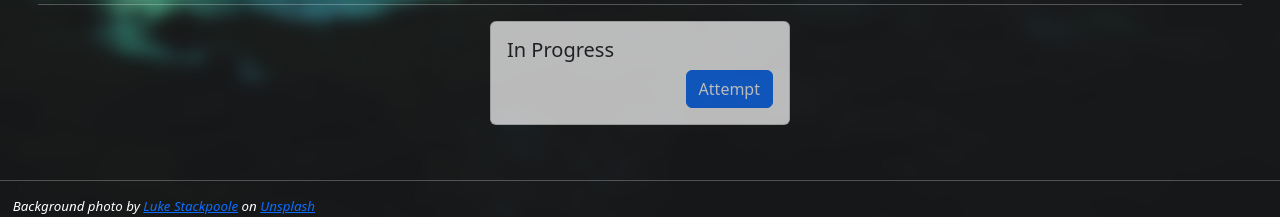
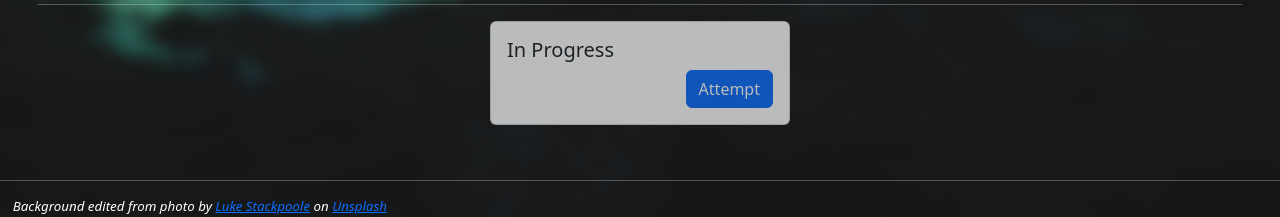
Before and after one commit to Wolfdragon24/comp6841-project, a Flask app: page / in a window 1280 px wide. Shown: the part 1189-1406 px from the top of the page. Run offline with Flask 3, Linux system fonts and the light colour scheme; some libraries are stand-ins or nearby versions.

Commit message:
Fixed resource paths

```diff
--- a/main.py
+++ b/main.py
@@ -11,17 +11,17 @@ aus = pytz.timezone('Australia/Sydney')
 challenges = {
     "osint": {
         "title": "Where was I taken?",
-        "desc": "I spy with my little eye... a world far down below. Name from whence the lens nigh, then the flag you seek you know.\n\nThe flag is in all caps separated by underscores, e.g. DOM_CTF{CENTRAL_STATION}. <a href='https://ctf.wolfdragon.me/resources/osint.jpg'>Resources</a>",
+        "desc": "I spy with my little eye... a world far down below. Name from whence the lens nigh, then the flag you seek you know.\n\nThe flag is in all caps separated by underscores, e.g. DOM_CTF{CENTRAL_STATION}. <a href='https://ctf.wolfdragon.me:5000/resources/osint.jpg'>Resources</a>",
         "answer": "MERITON_SUITE_WORLD_TOWER"
     },
     "bufferformat": {
         "title": "One won't bring you far enough...",
-        "desc": "You've seen buffer overflows vulnerabilities, you've seen format strings vulnerabilities, but have you needed both?\n\nLocated at <code>nc ctf.wolfdragon.me 62401</code> is the answer you seek, exploring the binary locally first from <a href='https://ctf.wolfdragon.me/resources/bufferformat'>Resources</a> is highly recommended!",
+        "desc": "You've seen buffer overflows vulnerabilities, you've seen format strings vulnerabilities, but have you needed both?\n\nLocated at <code>nc ctf.wolfdragon.me 62401</code> is the answer you seek, exploring the binary locally first from <a href='https://ctf.wolfdragon.me:5000/resources/bufferformat'>Resources</a> is highly recommended!",
         "answer": "TRAILBLAZED_THE_DOUBLE"
     },
     "stego": {
         "title": "Great views up here!",
-        "desc": "Up in the air again in yet another challenge. This time, keep your eyes out for clues and you might just spot the keys you're looking for. Your key will be enclosed in two keys, though what you have now might not be what you must use now...\n\n<a href='https://ctf.wolfdragon.me/resources/stego.png'>Resources</a>",
+        "desc": "Up in the air again in yet another challenge. This time, keep your eyes out for clues and you might just spot the keys you're looking for. Your key will be enclosed in two keys, though what you have now might not be what you must use now...\n\n<a href='https://ctf.wolfdragon.me:5000/resources/stego.png'>Resources</a>",
         "answer": "HIDDEN_IN_PLANE_SIGHT"
     }
 }
@@ -157,6 +157,8 @@ def challenge_lookup(challenge_id):
         'valid': False
     })
 
+# ADMIN ROUTES
+
 # HELPER FUNCTIONS
 
 def make_cookie(username: str):
--- a/templates/index.html
+++ b/templates/index.html
@@ -132,7 +132,7 @@
 
     <hr class="font-adjust">
     <i style="font-size: smaller; color: white; margin: 1%;">
-      Background photo by <a href="https://unsplash.com/@withluke?utm_content=creditCopyText&utm_medium=referral&utm_source=unsplash">Luke Stackpoole</a> on <a href="https://unsplash.com/photos/5Qqkjn4PFPA?utm_content=creditCopyText&utm_medium=referral&utm_source=unsplash">Unsplash</a>
+      Background edited from photo by <a href="https://unsplash.com/@withluke?utm_content=creditCopyText&utm_medium=referral&utm_source=unsplash">Luke Stackpoole</a> on <a href="https://unsplash.com/photos/5Qqkjn4PFPA?utm_content=creditCopyText&utm_medium=referral&utm_source=unsplash">Unsplash</a>
     </i>
 
     <div class="modal fade" id="challengeModal" tabindex="-1" role="dialog" aria-labelledby="challengeModalLabel" aria-hidden="true">
```
